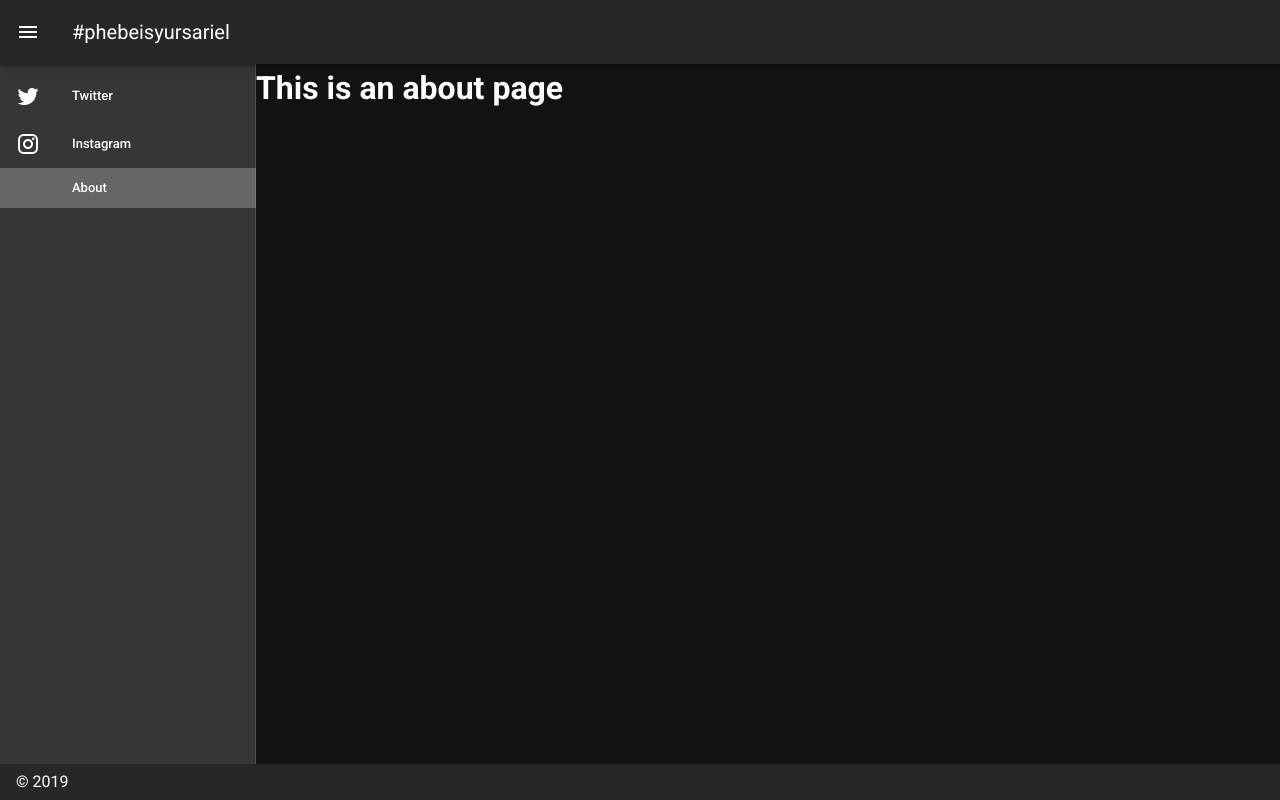
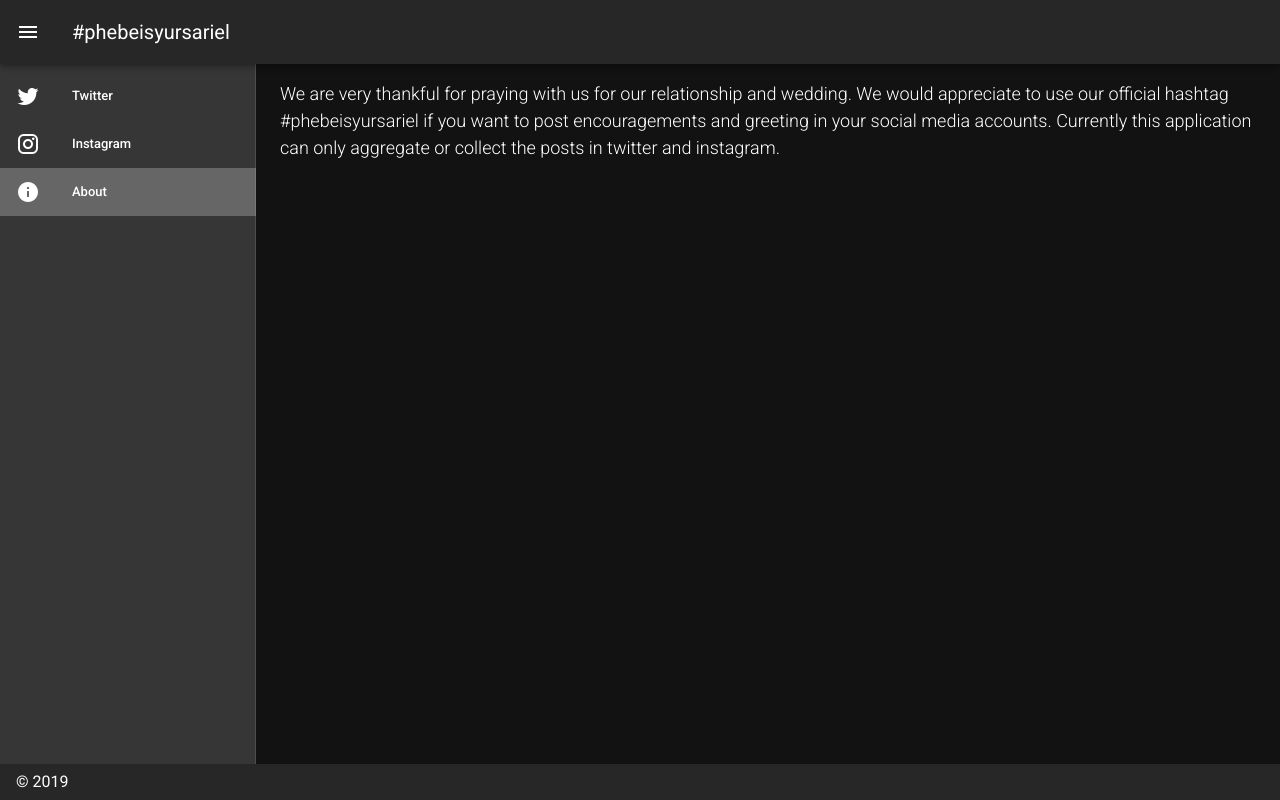
Before and after one commit to arielmagbanua/client.nodejs.arielandphebe.v2, a Vue app: page /about in a window 1280 px wide. Built offline with nearby package versions, Linux system fonts and the light colour scheme.

Commit message:
Provided information for instagram and about page.

```diff
--- a/src/Social.vue
+++ b/src/Social.vue
@@ -20,7 +20,7 @@
         </v-list-item>
         <v-list-item link to="/about">
           <v-list-item-action>
-            <v-icon>mdi-settings</v-icon>
+            <v-icon>mdi-information</v-icon>
           </v-list-item-action>
           <v-list-item-content>
             <v-list-item-title>About</v-list-item-title>
--- a/src/views/About.vue
+++ b/src/views/About.vue
@@ -1,5 +1,14 @@
 <template>
-  <div class="about">
-    <h1>This is an about page</h1>
-  </div>
+  <v-container fluid>
+    <v-row
+      align="top"
+      justify="left"
+    >
+      <blockquote class="blockquote">
+        We are very thankful for praying with us for our relationship and wedding.
+        We would appreciate to use our official hashtag #phebeisyursariel if you want to post encouragements and greeting in your social media accounts.
+        Currently this application can only aggregate or collect the posts in twitter and instagram.
+      </blockquote>
+    </v-row>
+  </v-container>
 </template>
--- a/src/views/Instagram.vue
+++ b/src/views/Instagram.vue
@@ -1,19 +1,23 @@
 <template>
-  <div class="instagram">
-    <!-- <img alt="Vue logo" src="../assets/logo.png">
-    <HelloWorld msg="Welcome to Your Vue.js App"/> -->
-    <p>Coming soon!</p>
-  </div>
+  <v-container fluid>
+    <v-row
+      align="top"
+      justify="center"
+    >
+      <blockquote class="blockquote">
+        Sorry, this page is still under development :)
+      </blockquote>
+    </v-row>
+  </v-container>
 </template>
 
 <script>
 // @ is an alias to /src
-// import HelloWorld from '@/components/HelloWorld.vue'
 
 export default {
-  name: 'home',
+  name: "instagram",
   components: {
-    // HelloWorld
+
   }
-}
+};
 </script>
```
